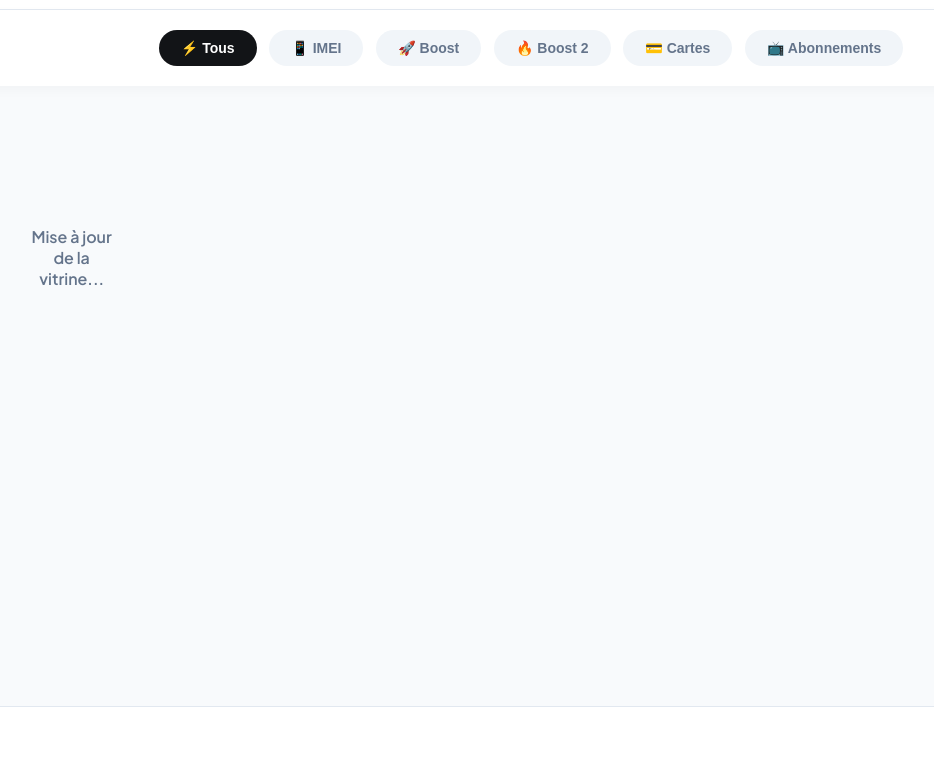
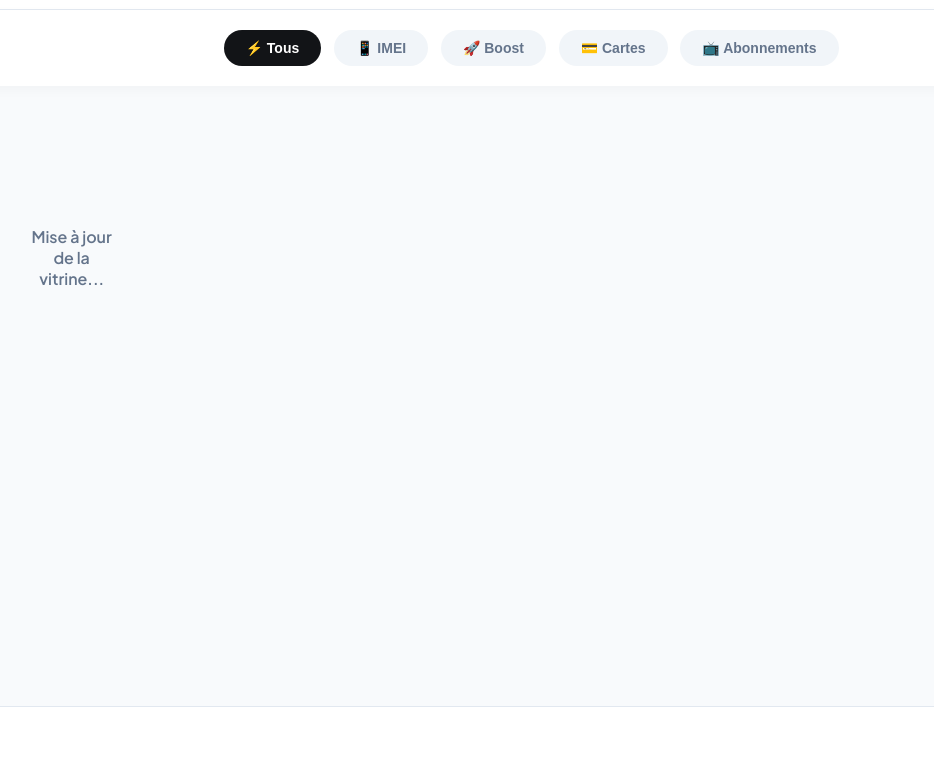
Before and after one commit to ndyno1/Boutique, a plain HTML site: page index.html in a window 1280 px wide. Shown: the part 76-837 px from the top of the page, without its empty margins (109-1043 px from the left). Drawn offline with Linux system fonts and the light colour scheme; a script that the page names is missing.

Commit message:
Update index.html

```diff
--- a/index.html
+++ b/index.html
@@ -58,8 +58,7 @@
 <div class="categories-nav">
     <button class="cat-btn active" onclick="loadProducts('all', this)">⚡ Tous</button>
     <button class="cat-btn" onclick="loadProducts('IMEI', this)">📱 IMEI</button>
-    <button class="cat-btn" onclick="loadProducts('Boost', this)">🚀 Boost</button>
-    <button class="cat-btn" onclick="loadProducts('Boost2', this)">🔥 Boost 2</button>
+    <button class="cat-btn" onclick="loadProducts('Boost''Boost2', this)">🚀 Boost</button>
     <button class="cat-btn" onclick="loadProducts('Carte', this)">💳 Cartes</button>
     <button class="cat-btn" onclick="loadProducts('Abonnement', this)">📺 Abonnements</button>
 </div>
```
